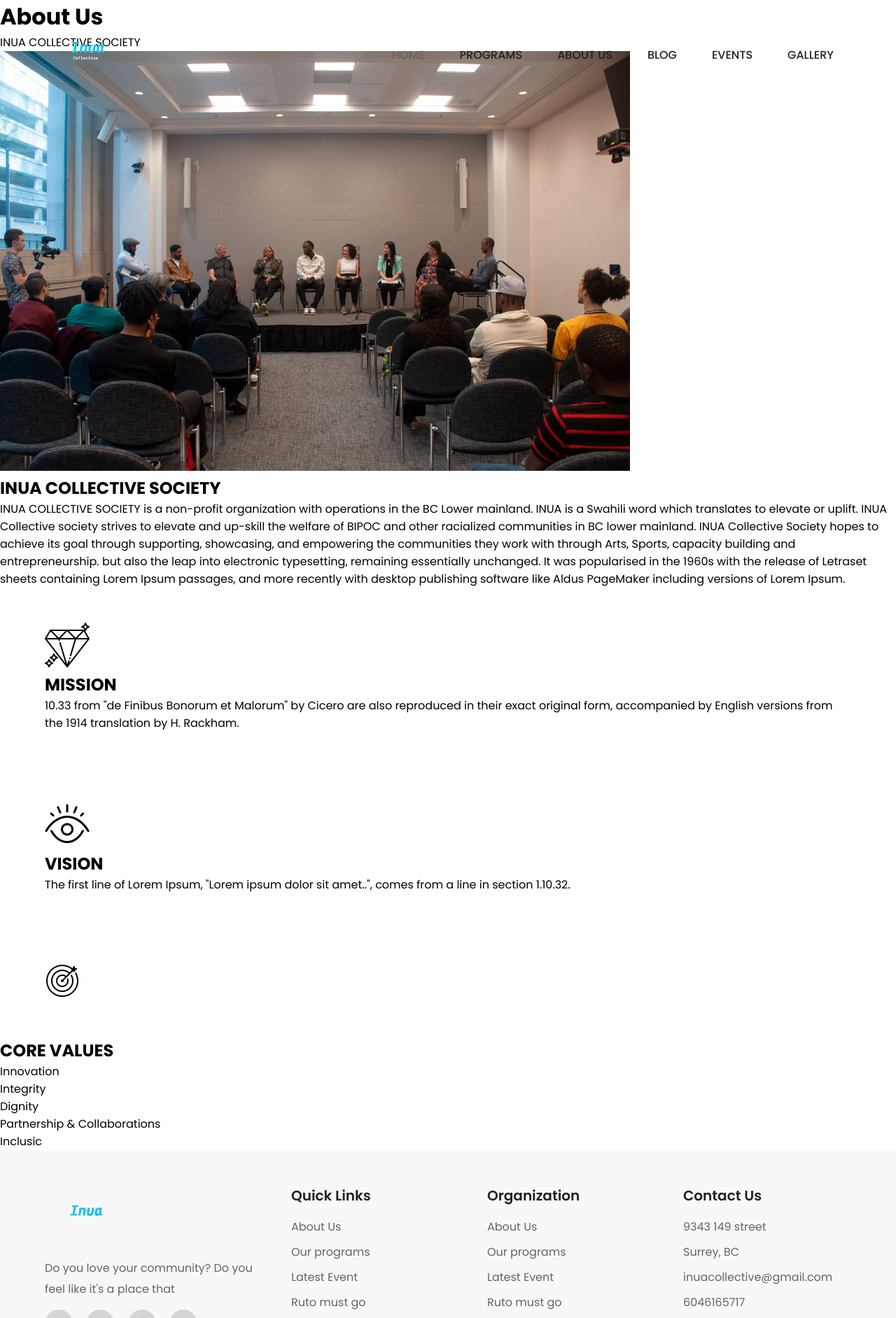
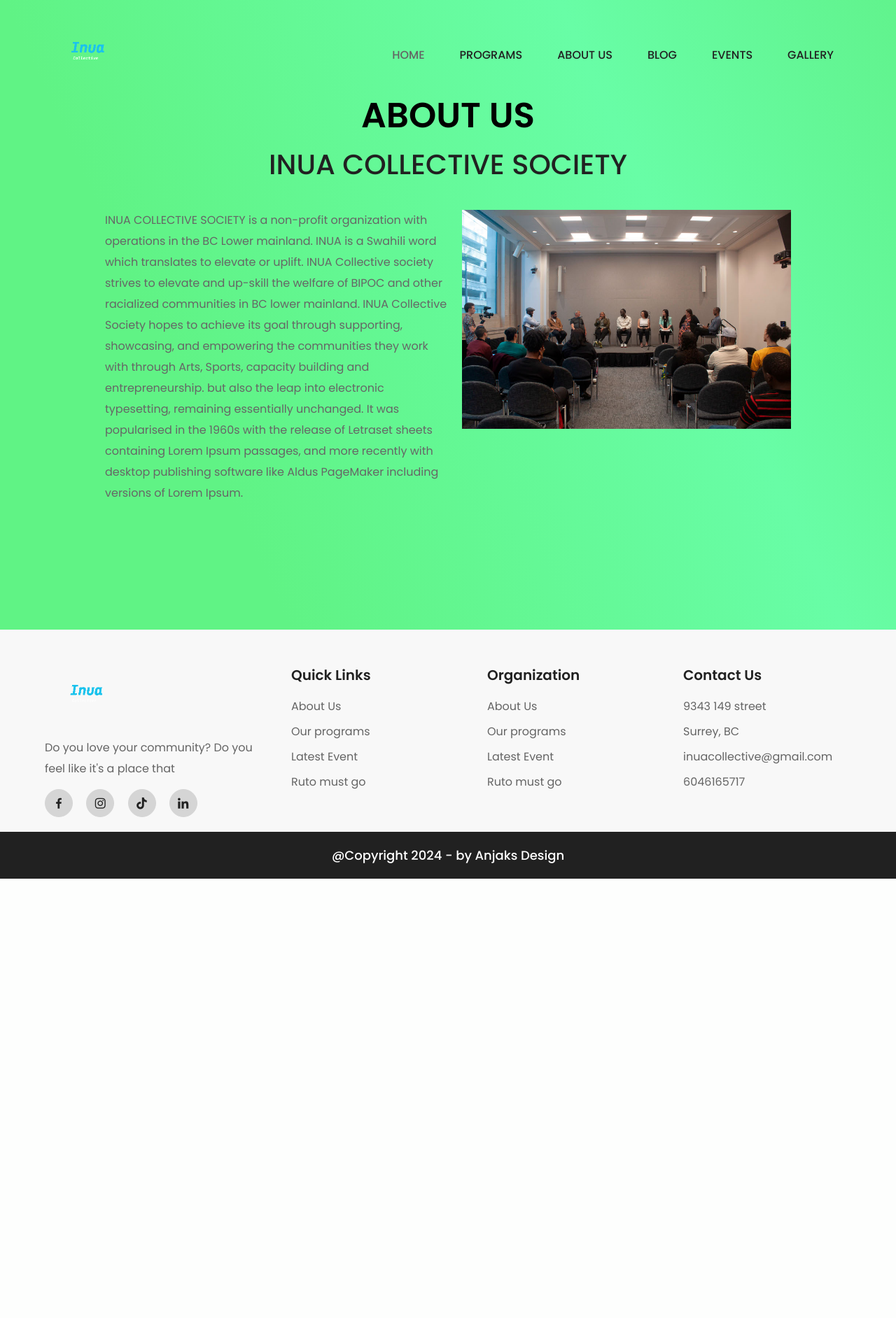
Before and after one commit to Samkanja/inua_project, a Flask app: page /about in a window 1280 px wide. Shown: the top 1884 px of the page at 70% size. After the commit the page ends 1256 px from the top, so only its background shows below. Run offline with Flask 3, Linux system fonts and the light colour scheme.

Commit message:
added about

```diff
--- a/static/css/main.css
+++ b/static/css/main.css
@@ -457,6 +457,87 @@
 
 }
 
+
+/* about section */
+.about {
+    width: 100%;
+    align-items: center;
+    /* height: 100vh; */
+    padding: 150px;
+    background: linear-gradient(245.59deg, #61f38d 0%, #68fda6 28.53%, #60f385 75.52%);
+}
+
+.about-heading h1 {
+    font-size: 50px;
+    color: #000;
+    margin-bottom: 25px;
+    position: relative;
+    text-transform: uppercase;
+    text-align: center;
+    font-weight: 600;
+    line-height: 30px;
+
+}
+
+.about-heading p {
+    /* font-size: 18px;
+    color: #666;*/
+    margin-bottom: 35px;
+    color: #212121;
+    font-size: 40px;
+    font-weight: 500;
+    text-transform: capitalize;
+    text-align: center;
+    /* margin-bottom: 50px; */
+}
+
+.main-about {
+    display: grid;
+    grid-template-columns: repeat(2, 1fr);
+}
+
+.about-img {
+    position: relative;
+    margin-left: 20px;
+}
+
+.about-img img {
+    max-width: 100%;
+    width: 540px;
+    height: auto;
+}
+
+.about-img:hover img {
+    /* top: 0px; */
+    /* left: 0px; */
+    transform: scale(1.3);
+
+}
+
+.about-text p {
+    max-width: 600px;
+    color: #666;
+    font-size: 16px;
+    font-weight: 400px;
+    line-height: 30px;
+    margin: 0 0px 30px;
+}
+
+.about-text h2 {}
+
+/* .about-heading h1::after {
+    content: "";
+    position: absolute;
+    width: 10%;
+    height: 4px;
+    margin: 0 auto;
+    display: block;
+    align-items: center;
+    text-align: center;
+    background-color: #4caf50;
+} */
+
+
 /* Responsiveness */
 
 @media (max-width: 1400px) {
@@ -482,6 +563,7 @@
         transition: .3s;
     }
 
+    .about-text p,
     .hero-text p {
         margin: auto;
     }
@@ -489,7 +571,20 @@
     .program-btn {
         margin-top: 25px;
     }
+
+    .main-about {
+        grid-template-columns: 1fr;
+    }
+
+    .about-text {
+        text-align: center;
+    }
+
+    .about-img {
+        text-align: center;
+    }
 }
+
 
 @media (max-width: 1080px) {
     .hero-text h1 {
@@ -502,14 +597,29 @@
         transition: .3s;
     }
 
+    .main-about {
+        grid-template-columns: 1fr;
+    }
+
+    .about-text {
+        text-align: center;
+    }
+
+    .about-img {
+        text-align: center;
+    }
+
 }
 
 @media (max-width: 980px) {
+
+    .main-about,
     .hero {
         grid-template-columns: 1fr;
         height: 100%;
     }
 
+    .about-text,
     .hero-text {
         text-align: center;
         margin-top: -30px;
--- a/templates/about.html
+++ b/templates/about.html
@@ -1,72 +1,25 @@
 {% extends "layout.html" %}
 
 {% block content %}
-<main class="about">
+
+<section class="about">
     <div class="about-heading">
         <h1>About Us</h1>
         <p>INUA COLLECTIVE SOCIETY</p>
     </div>
-    <div class="about-img">
-        <div class="about-image">
+    <div class="main-about">
+        <div class="about-text">
+            <p>{{ abouts.about.description }}</p>
+        </div>
+        <div class="about-img">
             <img src="{{ url_for('static', filename='images/hero.jpg')}}">
         </div>
-        <div class="about-content">
-            <h2>INUA COLLECTIVE SOCIETY</h2>
-            <p>{{ abouts.about.description }}</p>
-        </div>
-
-    </div>
-
-    <div class="mission-vision-corevalues">
-        <div class="mission-heading-new">
-            <section class="mission-content-section">
-                <div class="mission-image">
-                    <img src="{{ url_for('static', filename='images/mission.png')}}">
-                </div>
-
-                <div class="mission-content">
-                    <h2>MISSION</h2>
-                    <p>{{ abouts.about.mission }}</p>
-                </div>
-
-            </section>
-        </div>
-
-        <div class="vision-heading-new">
-            <section class="vision-content-section">
-                <div class="vision-image">
-                    <img src="{{ url_for('static', filename='images/vission.png')}}">
-                </div>
-                <div class="vision-content">
-                    <h2>VISION</h2>
-                    <p>{{ abouts.about.vission }}</p>
-                </div>
-            </section>
-        </div>
-        <div class="core-values-heading-new">
-            <section class="core-values-content-section">
-                <div class="core-values-image">
-                    <img src="{{ url_for('static', filename='images/goal.png')}}">
-                </div>
-            </section>
-            <div class="core-values-content">
-                <h2>CORE VALUES</h2>
-                <ul>
-                    <li>Innovation</li>
-                    <li>Integrity</li>
-                    <li>Dignity</li>
-                    <li>Partnership & Collaborations</li>
-                    <li>Inclusic</li>
-
-                </ul>
-
-            </div>
-        </div>
-    </div>
 
 
     </div>
+</section>
 
-</main>
+
+
 
 {% endblock %}
--- a/templates/hero.html
+++ b/templates/hero.html
@@ -6,7 +6,7 @@
             translates to elevate or uplift. INUA Collective society strives to
             elevate and up-skill the welfare of BIPOC and other racialized
             communities in BC lower mainland.</p>
-        <a class="program-btn" href="#">Learn More</a>
+        <a class="program-btn" href="{{ url_for('client.about_us')}}">Learn More</a>
     </div>
     <div class="hero-img">
         <!-- <img class="img1" src="{{ url_for('static', filename='images/Rectangle.png')}}"> -->
--- a/templates/layout.html
+++ b/templates/layout.html
@@ -22,12 +22,13 @@
 
 <body>
     <header>
-        <a href="" class="logo"><img src="{{ url_for('static', filename='images/inua.png')}}"></a>
+        <a href="{{ url_for('client.home')}}" class="logo"><img
+                src="{{ url_for('static', filename='images/inua.png')}}"></a>
 
         <ul class="navlist">
-            <li><a href="" class="active">Home</a></li>
+            <li><a href="{{ url_for('client.home')}}" class="active">Home</a></li>
             <li><a href="">Programs</a></li>
-            <li><a href="">About Us</a></li>
+            <li><a href="{{ url_for('client.about_us')}}">About Us</a></li>
             <li><a href="">Blog</a></li>
             <li><a href="">Events</a></li>
             <li><a href="">Gallery</a></li>
```
Also changed, not shown: core/client/routes.py (+4 -5 lines), templates/hero1.html (+66 -1 lines).
